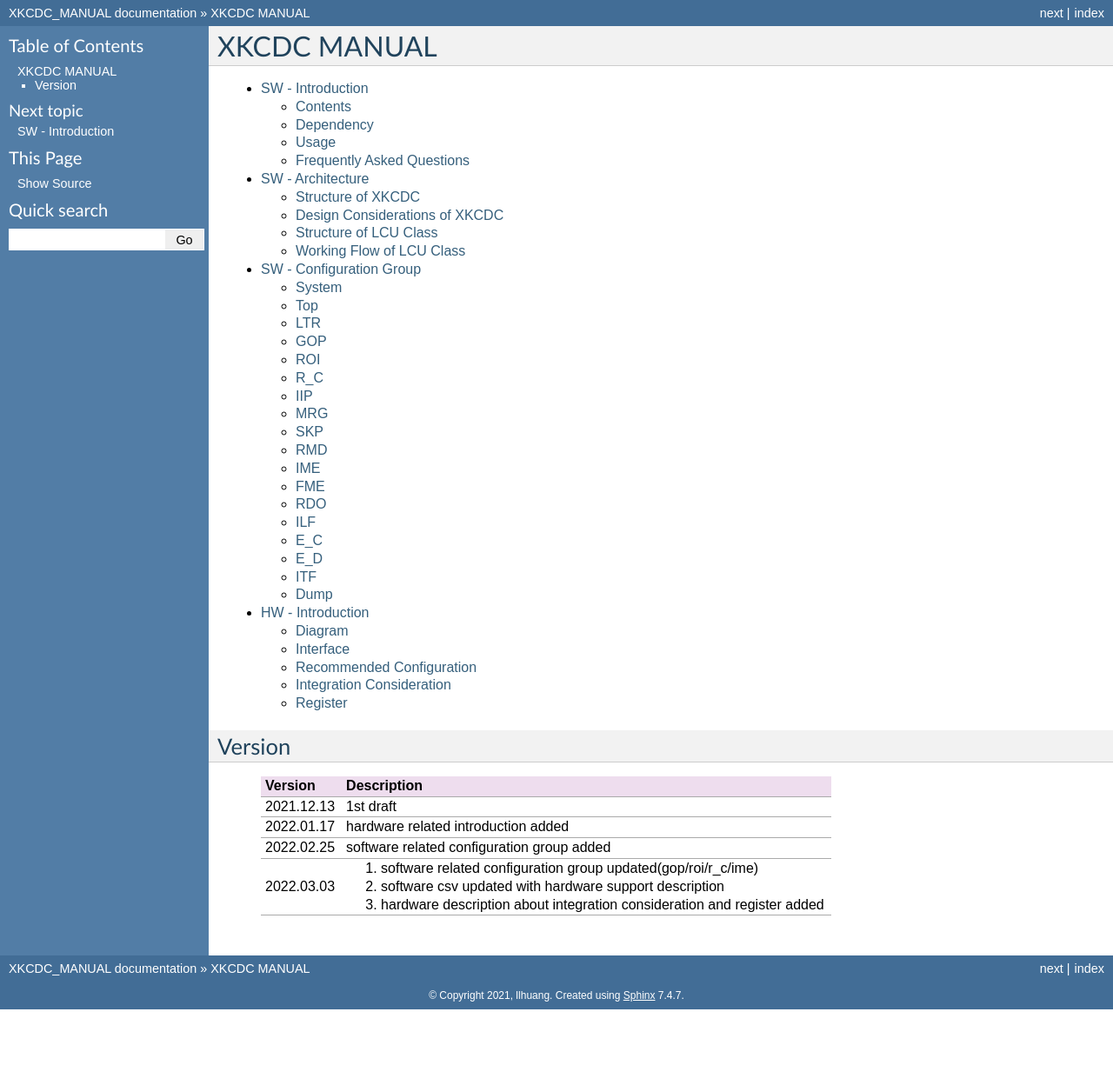
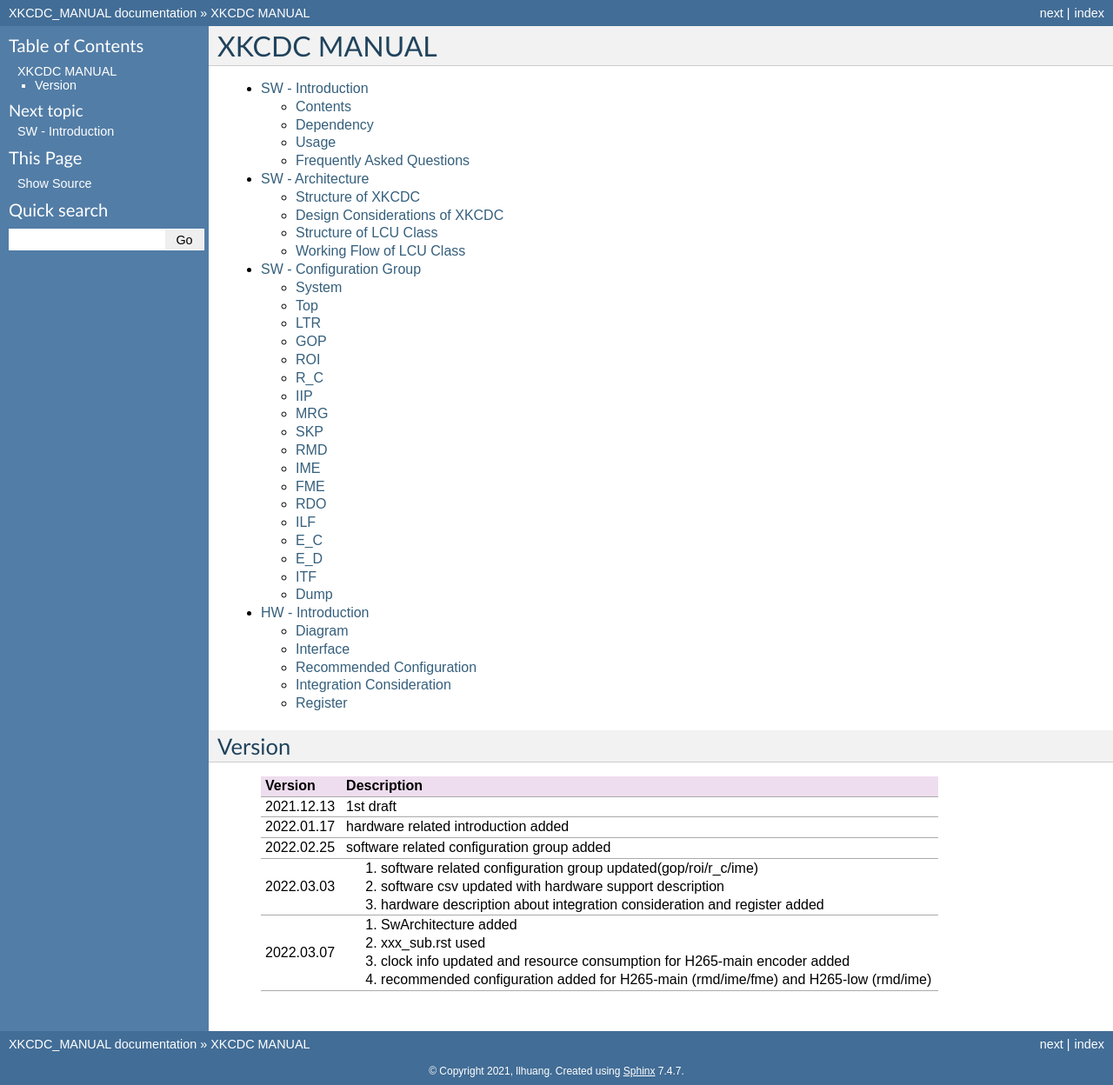
Before and after one commit to iamhll/xkcdc_manual, a Sphinx documentation site: the page built from manual/source/index.rst, in a window 1280 px wide and 1248 px high. Shown: the whole window at 87% size. Built offline with Sphinx 7.4.7, drawn with Linux system fonts in a browser that asks for light colours.

```diff
--- a/manual/source/index.rst
+++ b/manual/source/index.rst
@@ -25,4 +25,8 @@ Version
        2022.03.03   1. software related configuration group updated(gop/roi/r_c/ime)
                     2. software csv updated with hardware support description
                     3. hardware description about integration consideration and register added
+       2022.03.07   1. SwArchitecture added
+                    2. xxx_sub.rst used
+                    3. clock info updated and resource consumption for H265-main encoder added
+                    4. recommended configuration added for H265-main (rmd/ime/fme) and H265-low (rmd/ime)
       ============ =============================================
```
